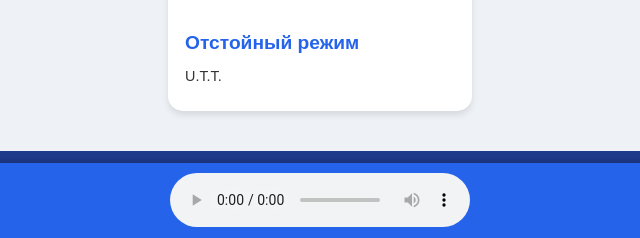
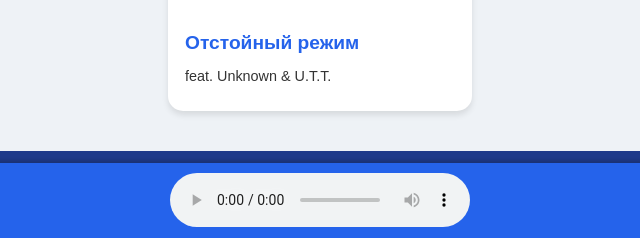
Before and after one commit to Ucatatsu/Smusic_off.github.io, a plain HTML site: page index.html in a window 1280 px wide. Shown: the part 1248-1486 px from the top of the page, 320-960 px from the left. Drawn offline with Linux system fonts and the light colour scheme.

Commit message:
Update index.html

```diff
--- a/index.html
+++ b/index.html
@@ -54,7 +54,7 @@
           <img src="covers/track4.jpg" alt="Обложка трека 4">
           <div class="track-details">
             <h3>Отстойный режим</h3>
-            <p>U.T.T.</p>
+            <p>feat. Unknown & U.T.T.</p>
           </div>
         </div>
       </div>
```
